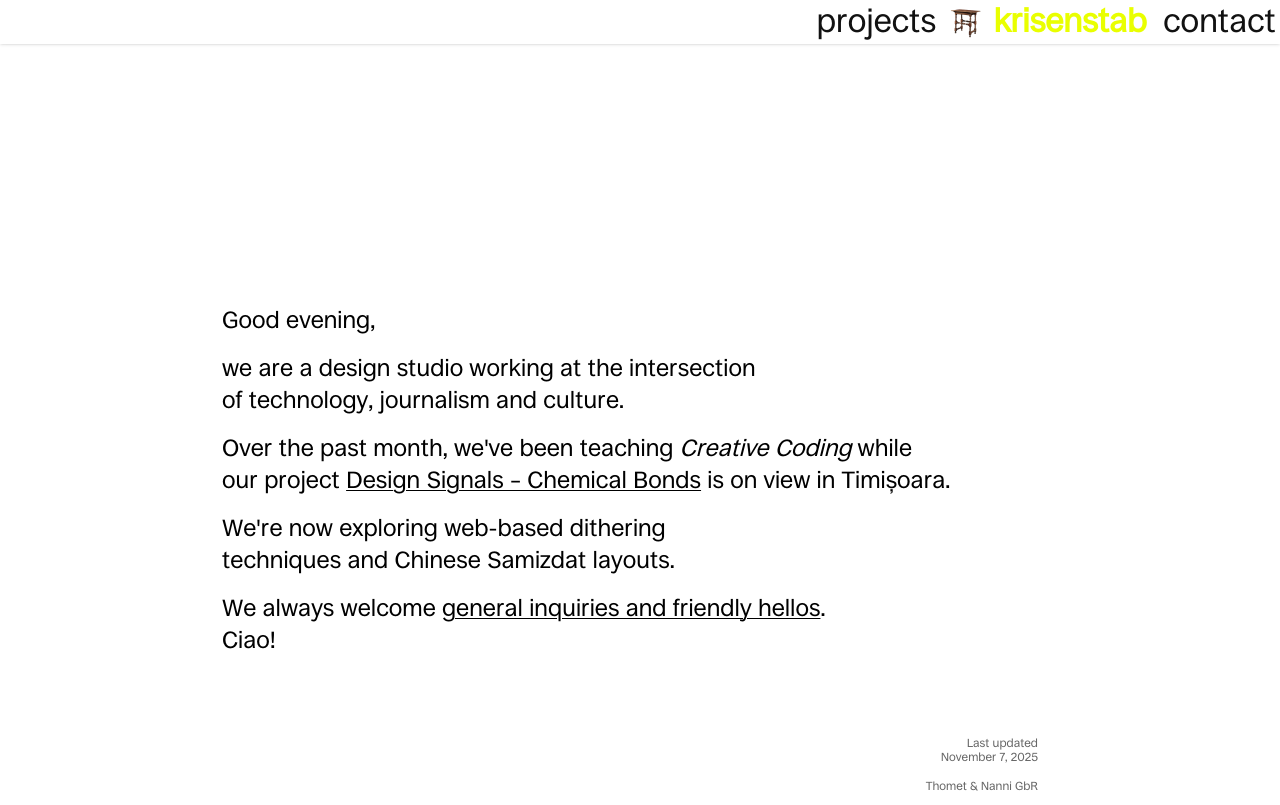
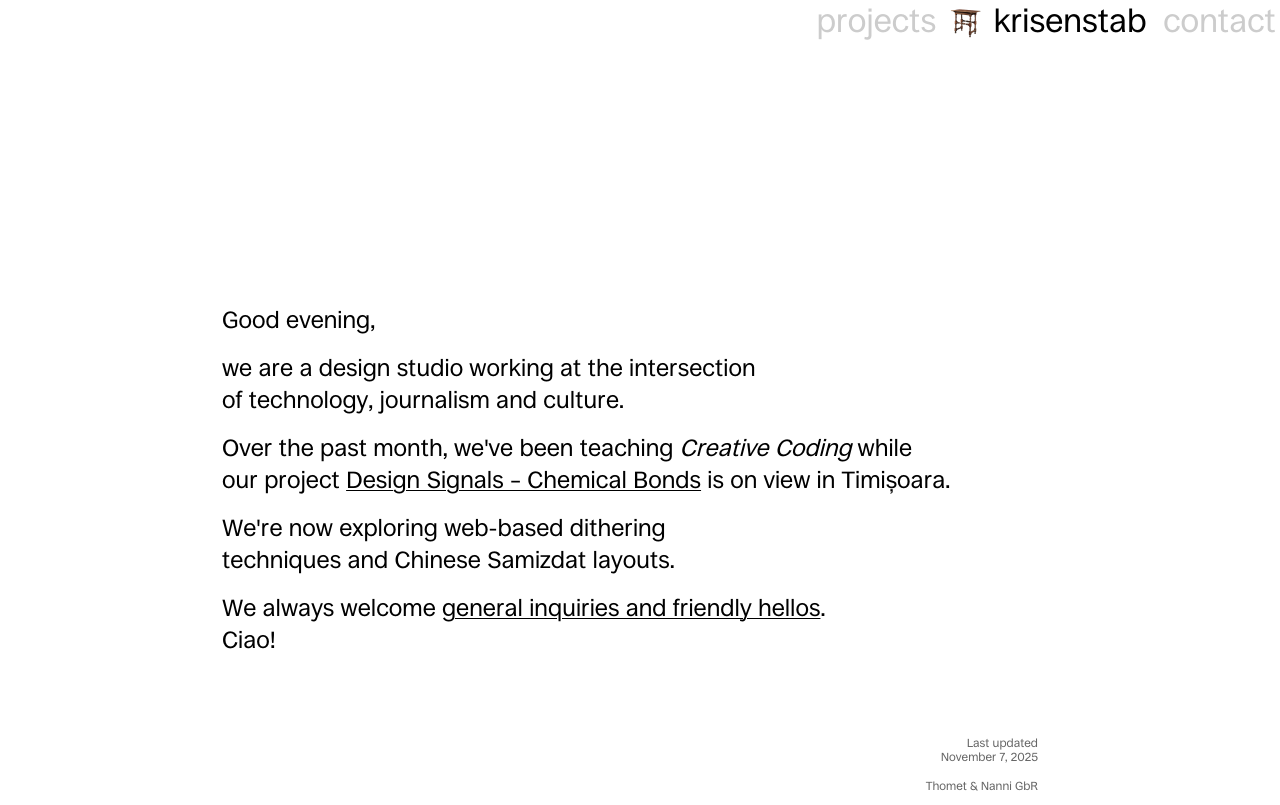
Before and after one commit to thometnanni/krisenstab, a SvelteKit app: page / in a window 1280 px wide. Built offline with nearby package versions, Linux system fonts and the light colour scheme; no server answers.

Commit message:
fix layout scroll

```diff
--- a/src/app.css
+++ b/src/app.css
@@ -9,7 +9,7 @@
 
 html,
 body {
-  overscroll-behavior: none;
+  /* overscroll-behavior: none; */
 }
 
 body {
--- a/src/lib/components/Header.svelte
+++ b/src/lib/components/Header.svelte
@@ -5,37 +5,33 @@
 </script>
 
 <header
-  class="sticky top-0 w-full bg-white shadow-sm text-right text-[1.2em] sm:text-[1.1em] sm:leading-[1.2em] leading-[1.2em]"
+  class="sticky z-100 top-0 w-full text-right text-[1.2em] sm:text-[1.1em] sm:leading-[1.2em] leading-[1.2em]"
 >
   <a
     href="/projects"
     data-sveltekit-reload
-    class="inline-block px-[4px] py-[2px] no-underline transition-colors"
-    class:font-semibold={isActive("/projects", $page.url.pathname)}
-    style:color={isActive("/projects", $page.url.pathname)
-      ? "var(--color-1, #5a5a5a)"
-      : "var(--link-color, #111)"}
+    class="  inline-block px-[4px] py-[2px] no-underline transition-colors"
+    style:color={isActive("/projects", $page.url.pathname) ? "#000" : "#ccc"}
+    style:font-weight="500"
   >
     projects
   </a>
 
-  <img src="/favicon.png" alt="" class="inline max-w-8" />
+  <img src="/favicon.png" alt="" class="  inline max-w-8" />
 
   <a
     href="/"
-    class="inline-block px-[4px] py-[2px] no-underline transition-colors"
-    class:font-semibold={isActive("/", $page.url.pathname)}
-    style:color={isActive("/", $page.url.pathname)
-      ? "var(--color-1, #5a5a5a)"
-      : "var(--link-color, #111)"}
+    class="  inline-block px-[4px] py-[2px] no-underline transition-colors"
+    style:color={isActive("/", $page.url.pathname) ? "#000" : "#ccc"}
+    style:font-weight="500"
   >
     krisenstab
   </a>
 
   <a
     href="mailto:hi@thometnanni.net"
-    class="inline-block px-[4px] py-[2px] no-underline transition-colors"
-    style="color: var(--link-color, #111);"
+    class=" inline-block px-[4px] py-[2px] no-underline transition-colors"
+    style="color: #ccc; font-weight: 500;"
   >
     contact
   </a>
--- a/src/routes/projects/+page.svelte
+++ b/src/routes/projects/+page.svelte
@@ -38,26 +38,38 @@
   <meta name="twitter:image" content="https://krisenstab.net/og-image.png" />
 </svelte:head>
 
-<main
-  class="mx-auto max-w-screen-2xl mt-2 px-3 text-black text-[1.4rem] leading-[1.4rem] text-balance"
->
-  <div class="space-y-2">
+<main class="mx-auto max-w-screen-2xl mt-2 px-3 text-black text-balance">
+  <div class="p-container space-y-2">
     {#each projects as p (p.slug)}
       <div class="border-b border-gray-200 mb-2">
-        <div class="grid grid-cols-[auto,1fr] gap-1 text-left pb-5">
+        {#if p.media?.length > 0 || p.summaryHtml}
+          <div class="flex overflow-x-auto gap-2 py-3 no-scrollbar">
+            <div
+              class="sticky left-0 top-0 z-0 flex-shrink-0 min-w-[220px] max-w-[260px] h-auto text-sm md:min-w-[300px] md:max-w-[350px] md:text-base"
+            >
+              <div class="space-y-3">
+                <div class="grid grid-cols-[auto,1fr] text-left">
                   <time
                     class="text-gray-500 text-sm [font-variant-numeric:tabular-nums]"
                     >{formatDate(p.date)}</time
                   >
                   <div class="text-black overflow-hidden">
-            <a href={`/projects/${p.slug}`} class="break-words hover:underline"
-              >{p.title}</a
+                    <a
+                      href={`/projects/${p.slug}`}
+                      class="text-2xl leading-[0em]  break-words hover:underline">{p.title}</a
                     >
+                  </div>
+                </div>
+                <div
+                  class:opacity-0={!p.summaryHtml}
+                  class="content text-[0.9rem] leading-[1.2rem] md:text-[1.1rem] md:leading-[1.5rem] text-wrap"
+                >
+                  {@html p.summaryHtml || ""}
+                </div>
               </div>
             </div>
 
             {#if p.media?.length > 0}
-          <div class="flex overflow-x-auto snap-x snap-mandatory gap-1 py-1">
               {#each p.media as m}
                 <img
                   src={m}
@@ -65,20 +77,27 @@
                   loading="lazy"
                   decoding="async"
                   fetchpriority="low"
-                class="h-60 object-cover rounded"
+                  class="relative z-10 h-[25rem] min-w-[320px] object-cover rounded flex-shrink-0"
                 />
               {/each}
+            {/if}
           </div>
         {/if}
-
-        <div class="w-full max-w-[840px] py-2 pb-5 text-base leading-[1.2rem]">
-          <div class="content">{@html p.summaryHtml}</div>
-        </div>
       </div>
     {/each}
   </div>
 </main>
 
 <style>
+  :global(.p-container p) {
+    margin-bottom: 1em;
+  }
+
   @reference "tailwindcss";
+  .no-scrollbar {
+    scrollbar-width: none;
+  }
+  .no-scrollbar::-webkit-scrollbar {
+    display: none;
+  }
 </style>
--- a/src/routes/texts/design-signals.md
+++ b/src/routes/texts/design-signals.md
@@ -3,9 +3,9 @@ title: Design Signals
 date: 2025
 ---
 
-This installation looks at the transformation of Romania’s chemical industry from socialist-era specialization to post-2000 fragmentation. Using international trade data from 1960 onward, each sector is represented on a scatter plot graph in terms of its product complexity and export-import balance. The resulting visualisations bring how industries shift across decades to life. While some advance toward greater complexity and strength, becoming a part of Romania’s export landscape, others regress or remain dependent on imports. A second layer of visualisation presents individual chemical products in a series of boxes. Each column traces a sector and maps the destinations of its exports, situating specific trajectories within broader industrial patterns.
+This installation looks at the transformation of Romania’s chemical industry from socialist-era specialization to post-2000 fragmentation. Using international trade data from 1960 onward, each sector is represented on a scatter plot graph in terms of its product complexity and export-import balance.
 
-More at the [exhibition page](https://faber.ro/en/eveniment/design-signals-chemical-bonds-exhibition/) and the [interactive demo](https://thometnanni.github.io/design-signals-interactive/).
+More at the [exhibition page](https://faber.ro/en/eveniment/design-signals-chemical-bonds-exhibition/).
 
 ![Install 1](/media/faber_4.webp)
 ![Install 2](/media/faber_3.jpg)
```
Lines whose indentation alone changed are shown as unchanged.
